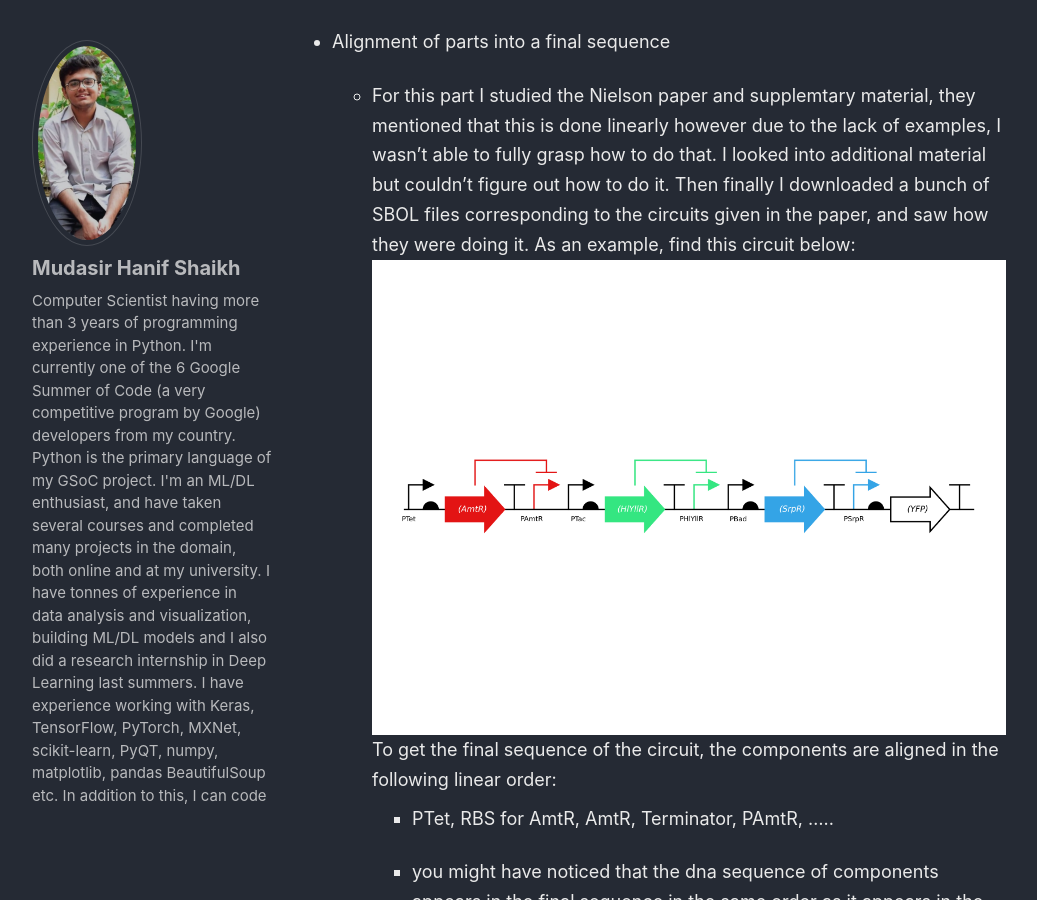
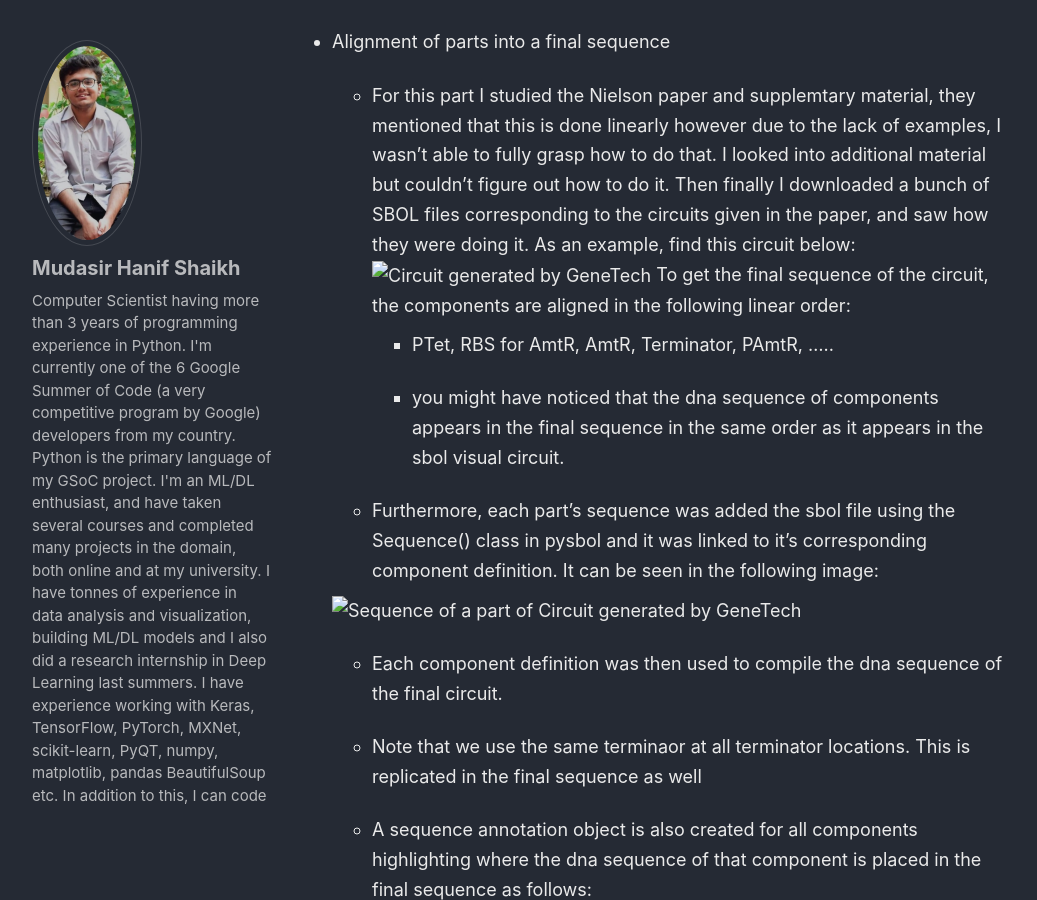
Before and after one commit to ms03831/GSoC-20, a Jekyll site: the page built from _posts/2020-07-18-milestone-2-dna-sequence-sbol.md, in a window 1280 px wide and 900 px high, scrolled down 2648 px. Shown: the whole window, without its empty margins (6-1043 px from the left). Built offline with Jekyll 4.4.1, drawn with Linux system fonts in a browser that asks for light colours.

Commit message:
Update 2020-07-18-milestone-2-dna-sequence-sbol.md

```diff
--- a/_posts/2020-07-18-milestone-2-dna-sequence-sbol.md
+++ b/_posts/2020-07-18-milestone-2-dna-sequence-sbol.md
@@ -75,7 +75,7 @@ tags: GeneTech, Python, GSoC-20, SynBio
 	however due to the lack of examples, I wasn't able to fully grasp how to do that. I looked into additional material
 	but couldn't figure out how to do it. Then finally I downloaded a bunch of SBOL files corresponding to the circuits
 	given in the paper, and saw how they were doing it. As an example, find this circuit below:
-	![Circuit generated by GeneTech]({{ "assets/images/circuit.png" | absolute_url }})
+	![Circuit generated by GeneTech]({{ "assets/images/circuit.png" | https://github.com/ms03831/GSoC-20/blob/master/assets/images/circuit.png }})
 	To get the final sequence of the circuit, the components are aligned in the following linear order:
 		- PTet, RBS for AmtR, AmtR, Terminator, PAmtR, .....
 
```
